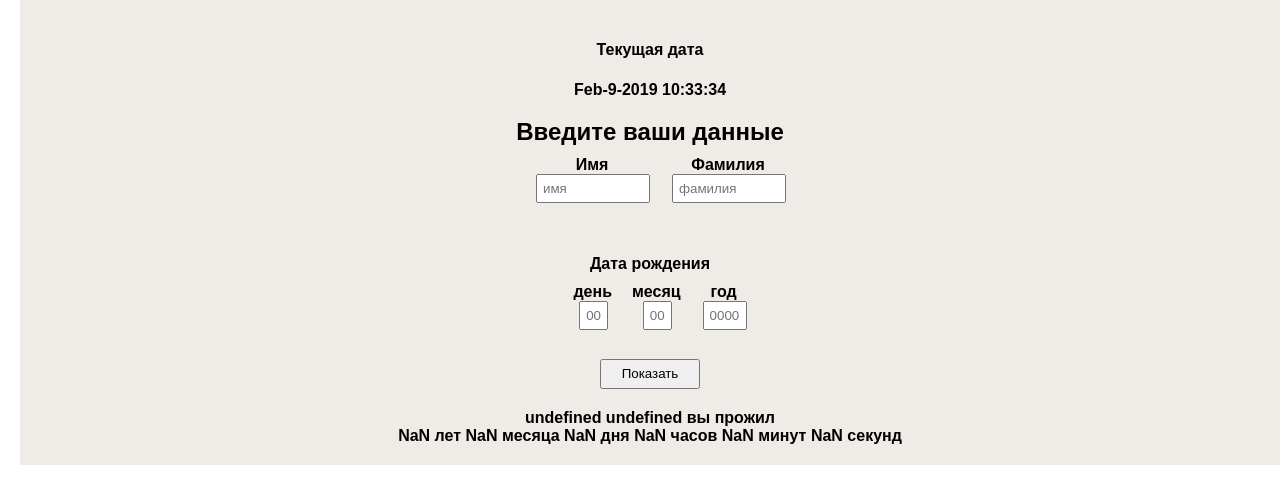
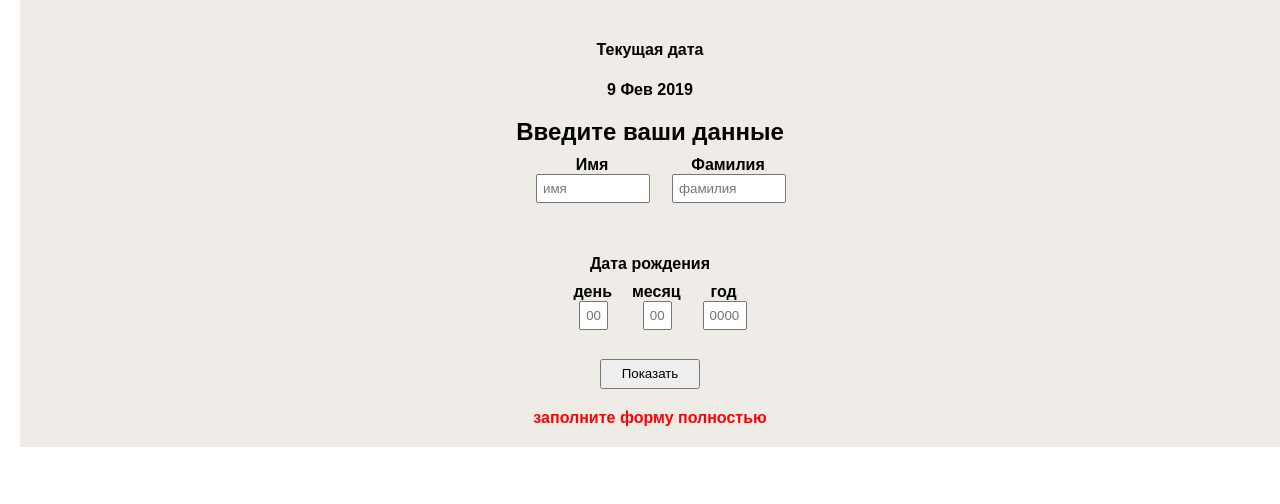
Before and after one commit to AdiKub/check_age, a plain HTML site: page index.html in a window 1280 px wide. Both pictures are taken after a click on the button "Показать". Drawn offline with Linux system fonts and the light colour scheme.

Commit message:
Add_if_for_form

```diff
--- a/css/style.css
+++ b/css/style.css
@@ -82,3 +82,6 @@ input::-webkit-inner-spin-button {
     flex-direction: column;
     align-items: center;
 }
+.error {
+    color: red;
+}
--- a/main_2.js
+++ b/main_2.js
@@ -1,25 +1,38 @@
 var userData = {
     birthDay: {},
 }
-
+var cTer =0;
 
 function createNewUser(idName) {
+    cTer =0;
     var inputValue = document.getElementById(idName).value;
     userData[idName] = inputValue;
 }
 
 function createNewDate(idName) {
+    cTer++;
     var inputValue = document.getElementById(idName).value;
     userData.birthDay[idName] = inputValue;
+
 }
 
 function generateLiveTime() {
-    var birthDate = userData.birthDay.month+
+    if (Object.keys(userData).length > 2 && cTer >= 8 ) {
+        var birthDate = userData.birthDay.month+
          "-"+userData.birthDay.date+
         "-"+userData.birthDay.year;
         checkAge(birthDate)
         setTimeout(generateLiveTime, 1000)
+    } else {
+
+        var div = document.getElementById("liveDataOutput")
+        div.innerHTML = ""
+        div.insertAdjacentHTML("afterBegin", `<span class="error">  заполните форму полностью</span> ` )
+    }
+
 }
+
+
 
  function checkAge(d) {
     var unixtodayData = Math.floor(new Date().getTime()/1000)
@@ -50,26 +63,20 @@ function outputData (val) {
    }
 
 
-   function createAndShowNewData() {
-    var unixTodayData = Math.floor(new Date().getTime()/1000);
-    var todayDate = new Date(unixTodayData*1000);
+function createAndShowNewData() {
+    var todayDate = new Date;
+    var monthNames = [
+      "Янв", "Фев", "Мар",
+      "Апр", "Май", "Июнь", "Июль",
+      "Авг", "Сен", "Окт",
+      "Ноя", "Дек"
+    ];
+    var day = todayDate.getDate();
+    var monthIndex = todayDate.getMonth();
+    var year = todayDate.getFullYear();
+    var toDay = day + ' ' + monthNames[monthIndex] + ' ' + year;
+    document.getElementById("correntDataOutput").innerHTML = toDay;
 
-    var year = todayDate.getFullYear();
-    var months = ['Jan','Feb','Mar','Apr','May','Jun','Jul','Aug','Sep','Oct','Nov','Dec'];
-    var month = months[todayDate.getMonth()];
-    var date = todayDate.getDate();
-    var hour = todayDate.getHours();
-    var min = todayDate.getMinutes();
-    var sec = todayDate.getSeconds();
-    var liveTime =  month+
-                 '-'+date+
-                 "-"+year+
-                ' ' +hour+
-                 ':' +min+
-                 ':' +sec;
-    document.getElementById("correntDataOutput").innerHTML = liveTime;
 }
 
-
-
 setInterval(function() {createAndShowNewData()}, 1000)
```
Also changed, not shown: index.html (line endings or trailing spaces).
